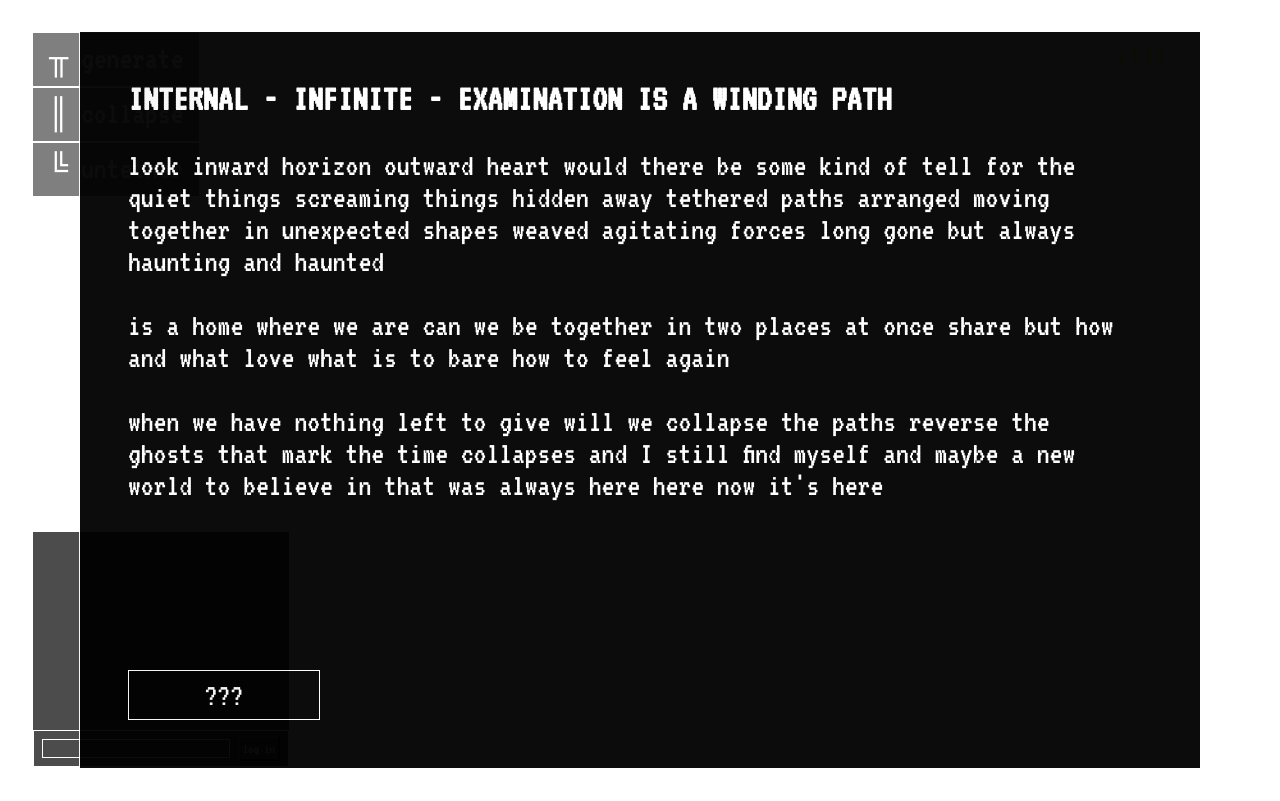
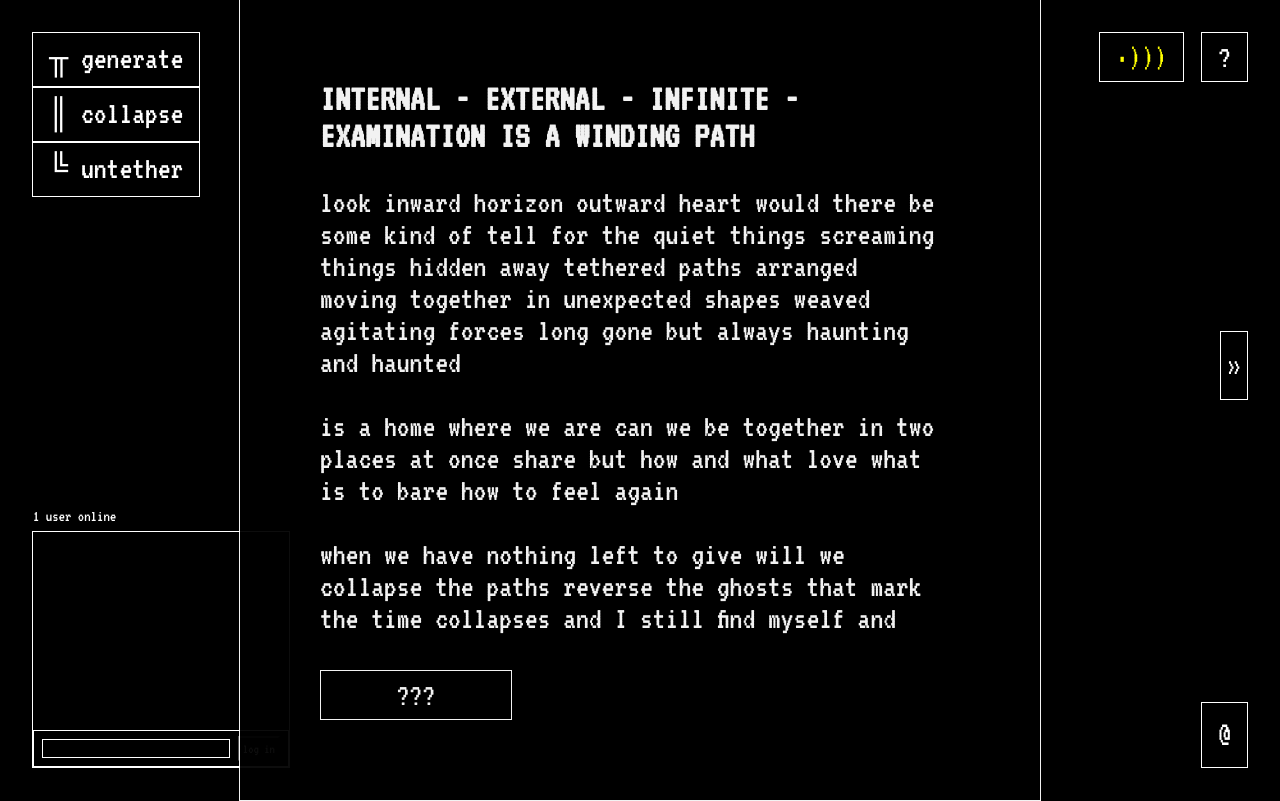
Before and after one commit to srhboo/variations-of-open-paths, a website built with Parcel: page index.html in a window 1280 px wide. Built offline with nearby package versions, Linux system fonts and the light colour scheme; a script that the page names is missing.

Commit message:
more styles

```diff
--- a/index.html
+++ b/index.html
@@ -26,7 +26,9 @@
       >
       <div id="about">
         <div id="description">
-          <h3>INTERNAL - INFINITE - EXAMINATION IS A WINDING PATH</h3>
+          <h3>
+            INTERNAL - EXTERNAL - INFINITE - EXAMINATION IS A WINDING PATH
+          </h3>
           <p>
             look inward horizon outward heart would there be some kind of tell
             for the quiet things screaming things hidden away tethered paths
--- a/src/styles.css
+++ b/src/styles.css
@@ -3,6 +3,7 @@
   font-family: "VT323", monospace;
   margin: 0;
   overflow: hidden;
+  background-color: black;
 }
 ::-webkit-scrollbar {
   width: 0px;
@@ -173,12 +174,12 @@
   justify-content: center;
 }
 #about {
-  padding: 3rem;
+  padding: 5rem;
   opacity: 0.95;
   top: 50%;
   transform: translateY(-50%);
   height: 80%;
-  width: 80%;
+  width: 50%;
   background: black;
   font-size: 2rem;
   color: #fff;
@@ -349,6 +350,7 @@
   #about {
     padding: 1.5rem;
     height: 85%;
+    width: 80%;
   }
   #description {
     padding-right: 0.5rem;
```
